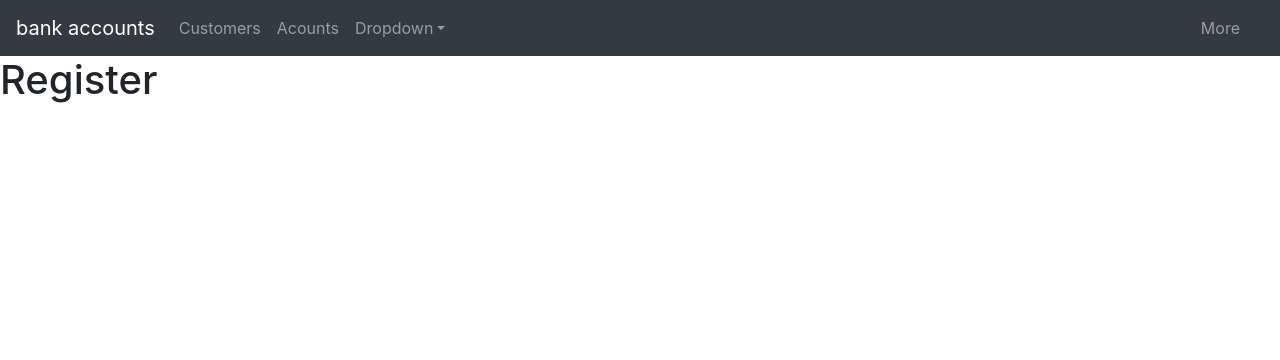
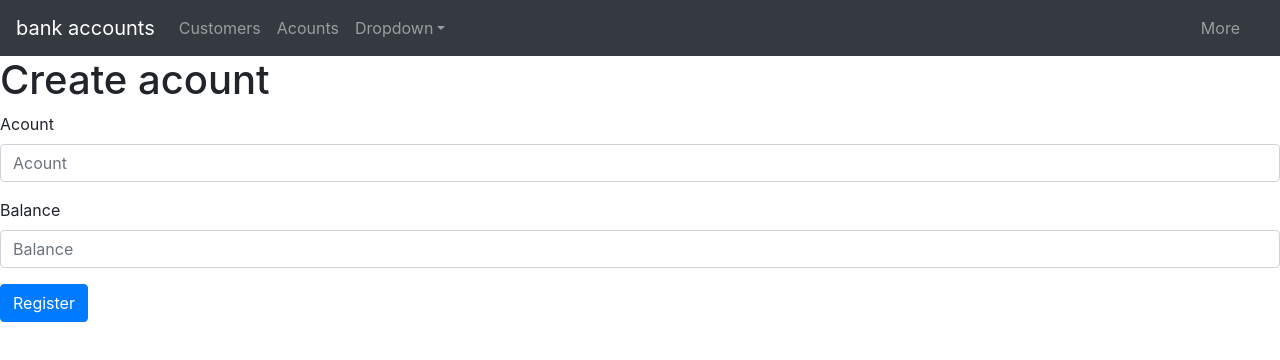
Before and after one commit to richardpuma/examenfinal_react, a React (Create React App) app: page /register in a window 1280 px wide. Shown: the top 360 px of the page. Built offline with nearby package versions, Linux system fonts and the light colour scheme.

Commit message:
create acount

```diff
--- a/src/components/Pages/Register.jsx
+++ b/src/components/Pages/Register.jsx
@@ -1,9 +1,32 @@
 import React from 'react'
+import Form from 'react-bootstrap/Form'
+import Button from 'react-bootstrap/Button'
 
 const Register = () => (
     <div>
-      <h1>Register</h1>
+      <h1>Create acount</h1>
+    <Form>
+      <Form.Group controlId="formBasicEmail">
+        <Form.Label>Acount</Form.Label>
+        <Form.Control type="email" placeholder="Acount" />
+        <Form.Text className="text-muted">
+
+        </Form.Text>
+      </Form.Group>
+
+      <Form.Group controlId="formBasicPassword">
+        <Form.Label>Balance</Form.Label>
+        <Form.Control type="password" placeholder="Balance" />
+      </Form.Group>
+
+      <Button variant="primary" type="submit">
+        Register
+      </Button>
+    </Form>
+
     </div>
+
+
   )
 
 export default Register
```
